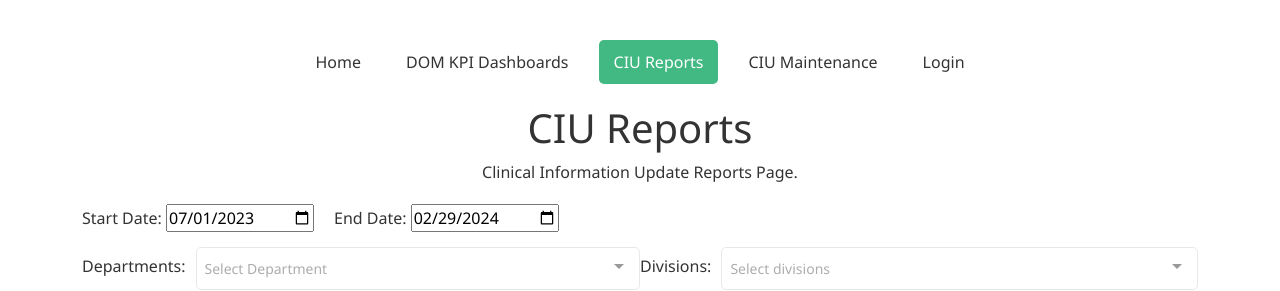
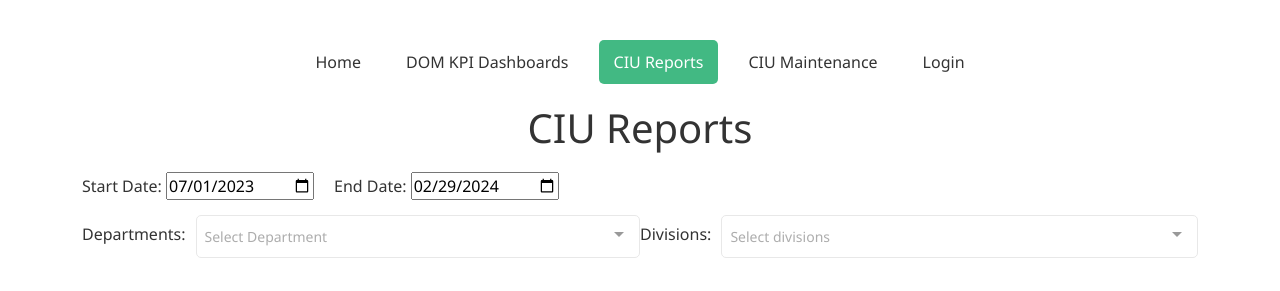
Before and after one commit to robertsru2/ciu-new, a Vue app: page /ciu-reports in a window 1280 px wide. Shown: the top 291 px of the page. Built offline with nearby package versions, Linux system fonts and the light colour scheme; no server answers.

Commit message:
Modified a few things.

```diff
--- a/src/components/APPTimeReport.vue
+++ b/src/components/APPTimeReport.vue
@@ -103,6 +103,7 @@ export default {
       return date.toISOString().substr(0, 10);
       })(),
       endDate: new Date().toISOString().substr(0, 10), // Set endDate to the current date
+      progress: { step: '' }, // Define the progress property
     };
   },
   async created() {
--- a/src/components/CIUReports.vue
+++ b/src/components/CIUReports.vue
@@ -1,7 +1,6 @@
 <template>
   <div>
     <h1>CIU Reports</h1>
-    <p>Clinical Information Update Reports Page.</p>
     <div class="container">
       <div class="report-creation">
         <div class="date-container">
--- a/src/components/ClinicFillDashboard.vue
+++ b/src/components/ClinicFillDashboard.vue
@@ -177,6 +177,7 @@ export default {
               filter_level: this.filterLevel,
               include_prior_years: this.includePriorYears
           };
+          console.log(reportRequest)
           this.socket.send(JSON.stringify(reportRequest));
           };
 
```
Also changed, not shown: 2 other files (tests, documents, lock files or other folders).
